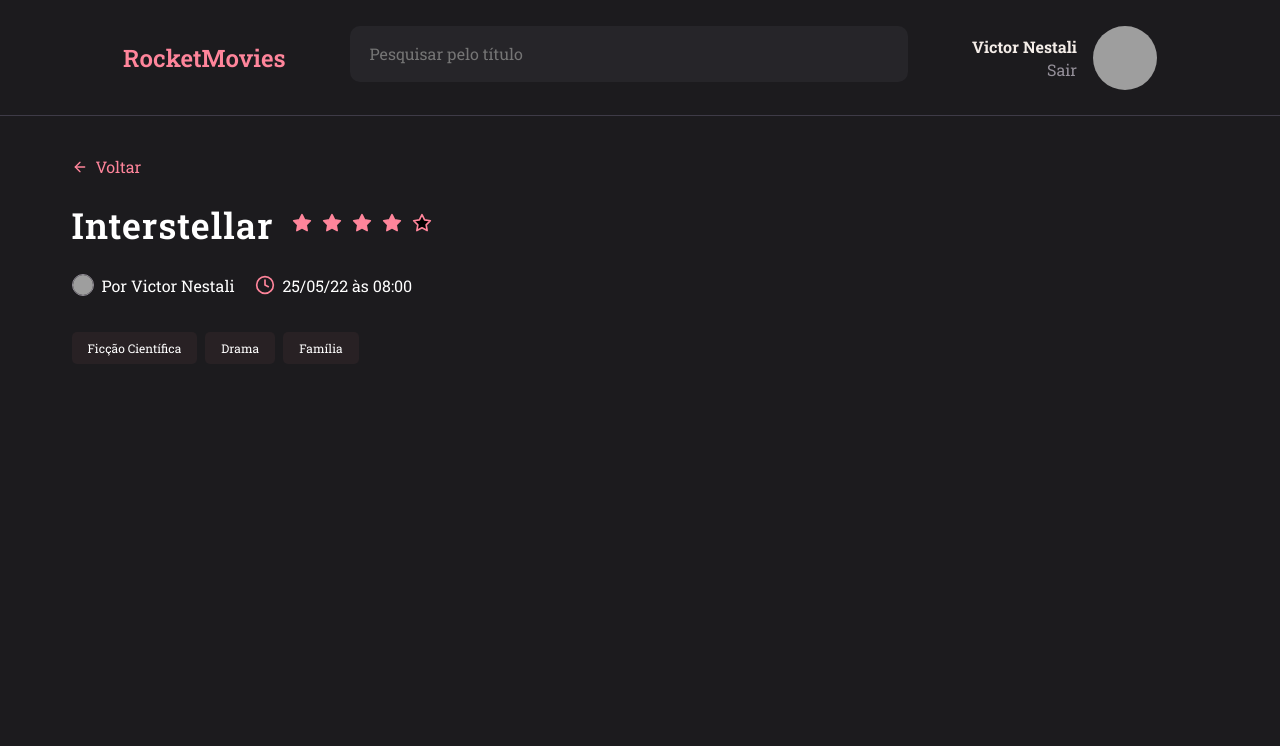
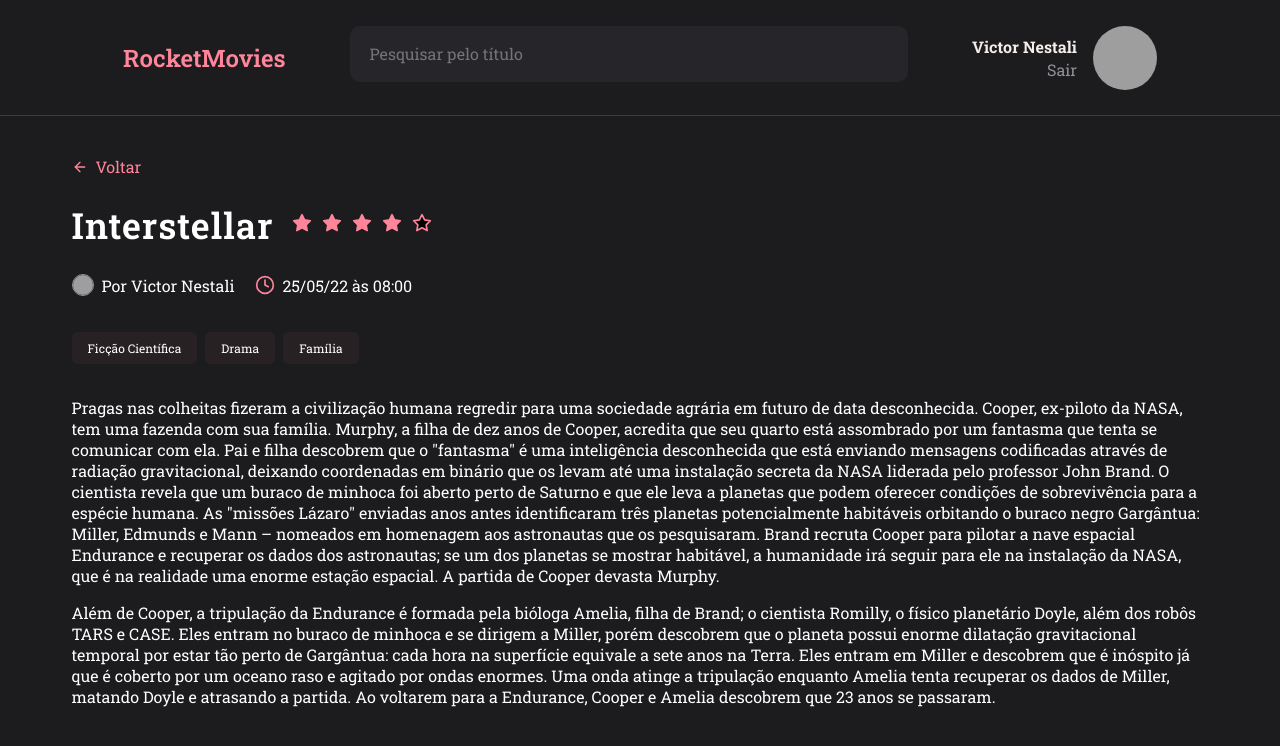
Before and after one commit to devnestali/rocketmovies, a React (Vite) app: page / in a window 1280 px wide. Shown: the top 746 px of the page. Built offline with nearby package versions, Linux system fonts and the light colour scheme; grey boxes are pictures that could not be loaded.

Commit message:
Creating new component Text and adding in MoviePreview

```diff
--- /dev/null
+++ b/src/components/Text/index.jsx
@@ -0,0 +1,11 @@
+/* eslint-disable react/prop-types */
+import { Container } from "./styles";
+
+export function Text({ title_1, title_2 }) {
+  return (
+    <Container>
+      <p>{title_1}</p>
+      <p>{title_2}</p>
+    </Container>
+  )
+}
--- /dev/null
+++ b/src/components/Text/styles.js
@@ -0,0 +1,11 @@
+import styled from "styled-components";
+
+export const Container = styled.div`
+  width: 113.7rem;
+  margin-top: 4rem;
+
+  p + p {
+    margin-top: 1.6rem;
+  }
+
+`;
--- a/src/pages/MoviePreview/index.jsx
+++ b/src/pages/MoviePreview/index.jsx
@@ -4,6 +4,7 @@
 import { Tag } from "../../components/Tag";
 import { AboutWriter } from "../../components/AboutWriter";
 import { Title } from "../../components/Title";
+import { Text } from "../../components/Text";
 
 export function MoviePreview() {
   return (
@@ -21,6 +22,12 @@
         <Tag title="Drama" />
         <Tag title="Família" />
 
+        <Text
+          title_1='Pragas nas colheitas fizeram a civilização humana regredir para uma sociedade agrária em futuro de data desconhecida. Cooper, ex-piloto da NASA, tem uma fazenda com sua família. Murphy, a filha de dez anos de Cooper, acredita que seu quarto está assombrado por um fantasma que tenta se comunicar com ela. Pai e filha descobrem que o "fantasma" é uma inteligência desconhecida que está enviando mensagens codificadas através de radiação gravitacional, deixando coordenadas em binário que os levam até uma instalação secreta da NASA liderada pelo professor John Brand. O cientista revela que um buraco de minhoca foi aberto perto de Saturno e que ele leva a planetas que podem oferecer condições de sobrevivência para a espécie humana. As "missões Lázaro" enviadas anos antes identificaram três planetas potencialmente habitáveis orbitando o buraco negro Gargântua: Miller, Edmunds e Mann – nomeados em homenagem aos astronautas que os pesquisaram. Brand recruta Cooper para pilotar a nave espacial Endurance e recuperar os dados dos astronautas; se um dos planetas se mostrar habitável, a humanidade irá seguir para ele na instalação da NASA, que é na realidade uma enorme estação espacial. A partida de Cooper devasta Murphy.'
+
+          title_2='Além de Cooper, a tripulação da Endurance é formada pela bióloga Amelia, filha de Brand; o cientista Romilly, o físico planetário Doyle, além dos robôs TARS e CASE. Eles entram no buraco de minhoca e se dirigem a Miller, porém descobrem que o planeta possui enorme dilatação gravitacional temporal por estar tão perto de Gargântua: cada hora na superfície equivale a sete anos na Terra. Eles entram em Miller e descobrem que é inóspito já que é coberto por um oceano raso e agitado por ondas enormes. Uma onda atinge a tripulação enquanto Amelia tenta recuperar os dados de Miller, matando Doyle e atrasando a partida. Ao voltarem para a Endurance, Cooper e Amelia descobrem que 23 anos se passaram.'
+        />
+
       </main>
 
     </Container>
--- a/src/pages/MoviePreview/styles.js
+++ b/src/pages/MoviePreview/styles.js
@@ -13,6 +13,7 @@
   > main {
     min-width: 113.7rem;
     margin: 4rem auto 0;
+    overflow-y: auto;
 
     > a {
       display: flex;
```
